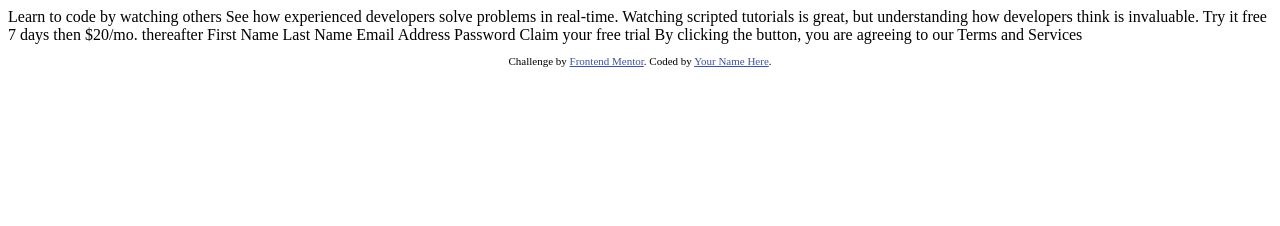
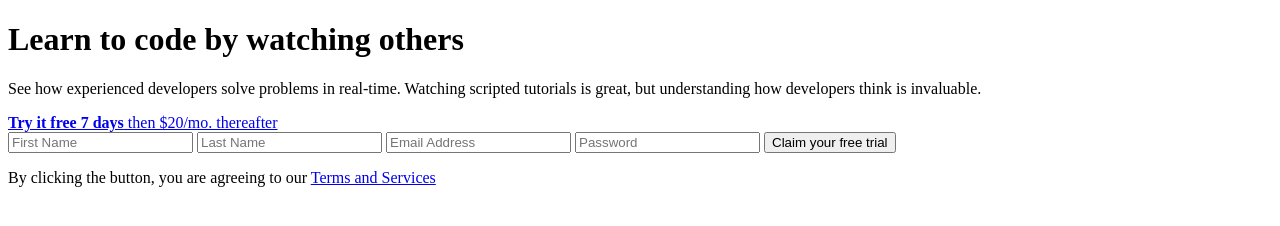
Before and after one commit to abderrahimsoumer/DaysOfFrontEnd, a plain HTML site: page index.html in a window 1280 px wide. Drawn offline with Linux system fonts and the light colour scheme.

Commit message:
Add HTML Markup

```diff
--- a/index.html
+++ b/index.html
@@ -16,27 +16,29 @@
 </head>
 <body>
 
-  Learn to code by watching others
+  <div class="container">
+    <div class="introduction">
+      <h1>Learn to code by watching others</h1>
+      <p>See how experienced developers solve problems in real-time. Watching scripted tutorials is great,
+        but understanding how developers think is invaluable. </p>
+    </div>
+    <div class="signup">
+        <div class="free-message">
+            <a href="#"><strong>Try it free 7 days</strong> then $20/mo. thereafter</a>
+        </div>
+        <div class="form">
+          <form action="">
+            <input type="text" placeholder="First Name">
+            <input type="text" placeholder="Last Name">
+            <input type="email" placeholder="Email Address">
+            <input type="password" placeholder="Password">
+            <button type="submit">Claim your free trial</button>
+          </form>
+          <p> By clicking the button, you are agreeing to our <a href="#">Terms and Services</a></p>
+        </div>
+    </div>
+  </div>
 
-  See how experienced developers solve problems in real-time. Watching scripted tutorials is great,
-  but understanding how developers think is invaluable.
 
-  Try it free 7 days then $20/mo. thereafter
-
-  First Name
-  Last Name
-  Email Address
-  Password
-
-  Claim your free trial
-
-  By clicking the button, you are agreeing to our Terms and Services
-
-  <footer>
-    <p class="attribution">
-      Challenge by <a href="https://www.frontendmentor.io?ref=challenge" target="_blank">Frontend Mentor</a>.
-      Coded by <a href="#">Your Name Here</a>.
-    </p>
-  </footer>
 </body>
 </html>
```
